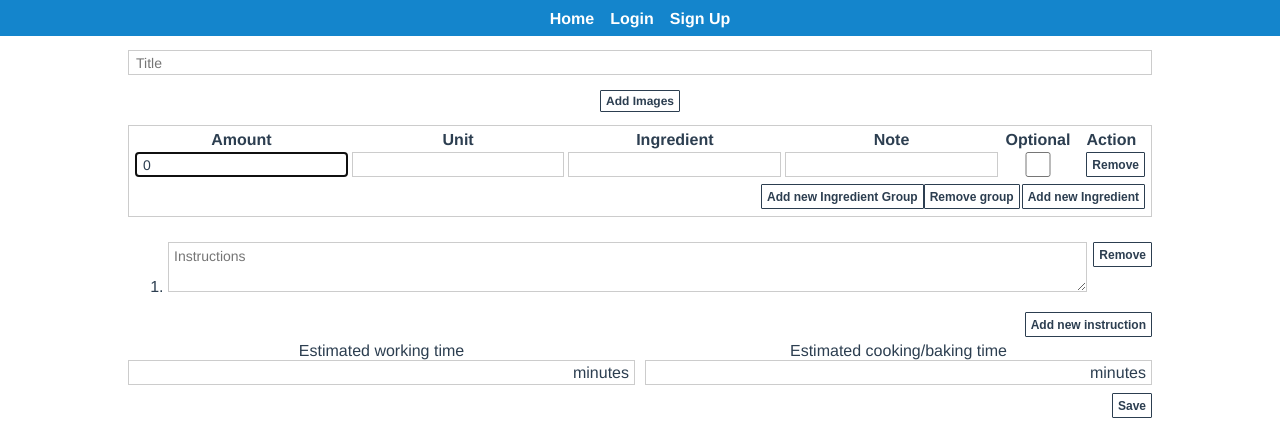
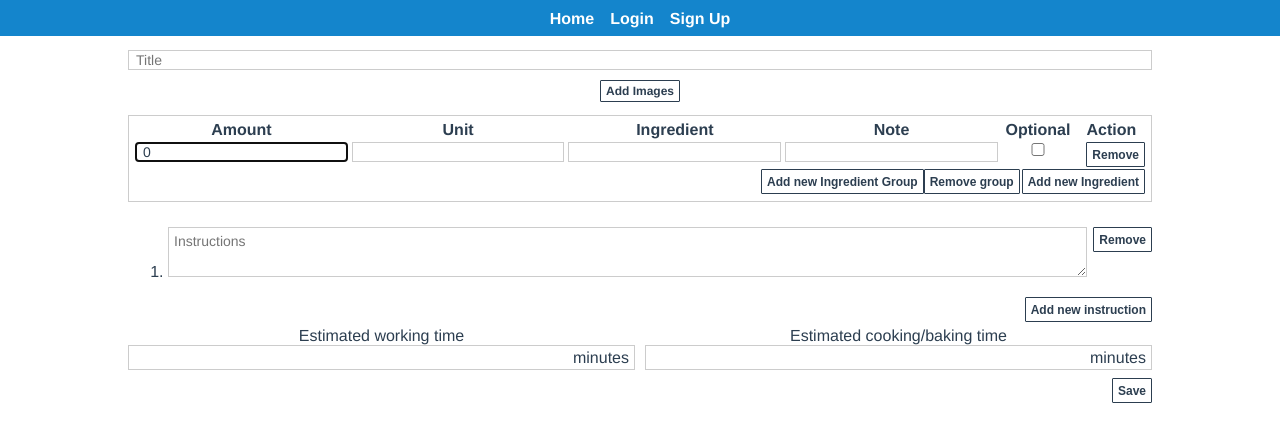
Before and after one commit to thesus/claypot, a Vue app in the folder frontend/: page /#/recipes/add in a window 1280 px wide. Shown: the top 448 px of the page. Built offline with nearby package versions, Linux system fonts and the light colour scheme.

Commit message:
Add small layout changes

```diff
--- a/frontend/src/components/IngredientInput.vue
+++ b/frontend/src/components/IngredientInput.vue
@@ -20,7 +20,7 @@
     <input
       v-model="dirtyValue"
       :disabled="disabled"
-      bubbles="true"
+      :class="{'form-error': error}"
       @focus="onFocus()"
       @blur="onBlur()"
       @keyup.down="moveHighlightDown()"
@@ -45,6 +45,10 @@ export default {
       type: Boolean,
       default: false,
     },
+    error: {
+      type: Boolean,
+      default: false
+    }
   },
   data () {
     return {
@@ -145,6 +149,7 @@ export default {
 
 <style lang="scss" scoped>
 @import '@/modules/inputs.scss';
+
 .wrapper {
   width: 100%;
   position: relative;
--- a/frontend/src/components/RecipeEditIngredientTable.vue
+++ b/frontend/src/components/RecipeEditIngredientTable.vue
@@ -52,7 +52,7 @@
               <IngredientInput
                 v-model="ingredient.ingredient"
                 :disabled="saving"
-                :class="{'form-error': !!recipeIngredientError(i).ingredient.length}"
+                :error="!!recipeIngredientError(i).ingredient.length"
               />
             </div>
             <FormFieldValidationError :errors="recipeIngredientError(i).ingredient" />
--- a/frontend/src/components/ScaleInput.vue
+++ b/frontend/src/components/ScaleInput.vue
@@ -104,7 +104,7 @@ span {
 
   &.fraction {
     font-size: 10px;
-    line-height: 17px;
+    line-height: 15px;
     @media screen and (max-width: 500px) {
       line-height: 22px;
       font-size: 14px;
--- a/frontend/src/modules/inputs.scss
+++ b/frontend/src/modules/inputs.scss
@@ -3,13 +3,13 @@
 input, textarea {
     width: 100%;
     box-sizing: border-box;
-    margin: 0 0 5px 0;
+    margin: 0;
     border: 1px solid #ccc;
     border-radius: 0;
     font-size: 14px;
     color: $font_color;
     font-family: $font_family;
-    height: 25px;
+    height: 100%;
     text-indent: 5px;
 }
 
@@ -25,6 +25,7 @@ textarea {
 
 .form-error {
     border: 1px solid red;
+    box-sizing: border-box;
 }
 
 .btn {
@@ -56,6 +57,7 @@ textarea {
         float: right;
     }
 
+    /* Buttons are bigger on mobile devices */
     @media screen and (max-width: 500px) {
         height: 30px;
     }
```
